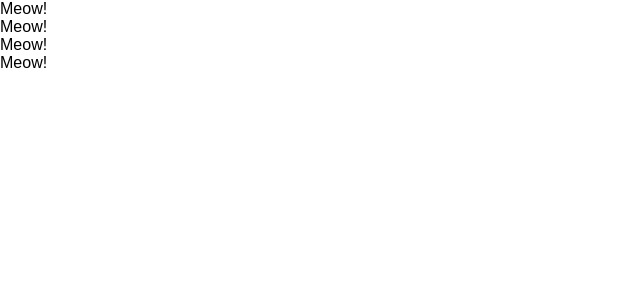
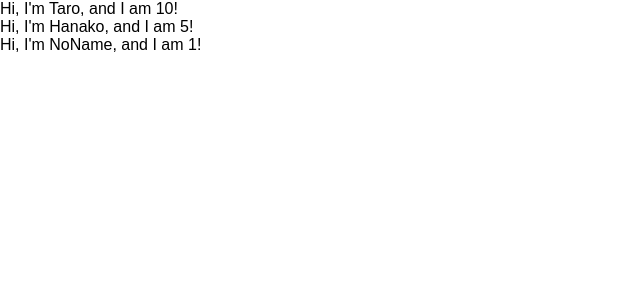
Before and after one commit to DuckyJN/react-redux-crud-application, a React (Create React App) app: page / in a window 1280 px wide. Shown: the top 300 px of the page, without its empty margins (0-640 px from the left). Built offline with nearby package versions, Linux system fonts and the light colour scheme.

Commit message:
learn props of component

```diff
--- a/src/App.js
+++ b/src/App.js
@@ -1,29 +1,28 @@
-import React, { Component } from 'react';
-
-// class App extends Component {
-//   render() {
-//     return (
-//       <React.Fragment>
-//         <label htmlFor="bar">bar</label>
-//         <input type="text" onChange={() => {console.log("I am clicked. And I am learning.")}} />
-//       </React.Fragment>
-//     )
-//   }
-// }
+import React from 'react';
 
 const App = () => {
+  const profiles = [
+    { name: "Taro", age: 10 },
+    { name: "Hanako", age: 5 },
+    { name: "NoName" }
+  ]
   return (
     <div>
-      <Cat />
-      <Cat />
-      <Cat />
-      <Cat />
+      {
+        profiles.map((profile, index) => {
+          return <User name={profile.name} age={profile.age} key={index} />
+        })
+      }
     </div>
   )
 }
 
-const Cat = () => {
-  return <div>Meow!</div>
+const User = (props) => {
+  return <div>Hi, I'm {props.name}, and I am {props.age}!</div>
+}
+
+User.defaultProps = {
+  age: 1
 }
 
 export default App;
```
